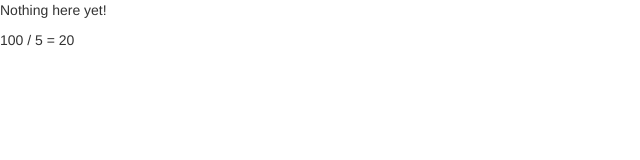
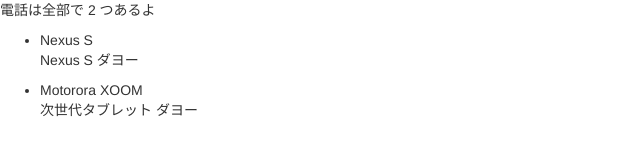
Before and after one commit to hiromisuzuki/learning-angularjs, a website: page angular-phonecat/app/index.html in a window 1280 px wide. Shown: the whole page, without its empty margins (0-640 px from the left). Drawn offline with nearby package versions, Linux system fonts and the light colour scheme.

Commit message:
completed: https://docs.angularjs.org/tutorial/step_01

```diff
--- a/angular-phonecat/app/index.html
+++ b/angular-phonecat/app/index.html
@@ -8,7 +8,10 @@
   <script src="bower_components/angular/angular.js"></script>
 </head>
 <body>
-  <p>Nothing here {{'yet' + '!'}}</p>
-  <p>100 / 5 = {{100/5}}</p>
+	<p>電話は全部で 2 つあるよ</p>
+	<ul>
+	<li><span>Nexus S</span><p>Nexus S ダヨー</p></li>
+	<li><span>Motorora XOOM</span><p>次世代タブレット ダヨー</p></li>
+	</ul>
 </body>
 </html>
```
